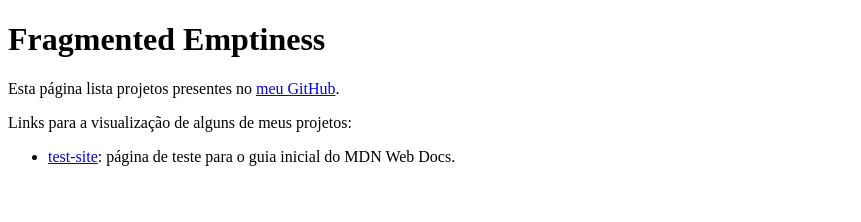
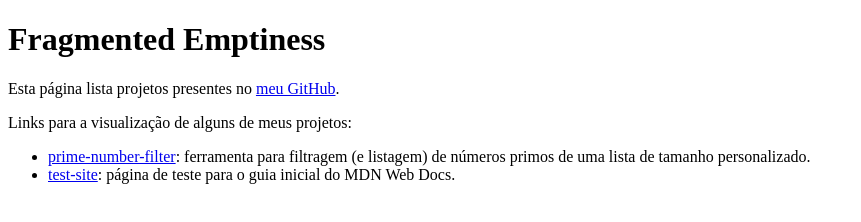
Before and after one commit to fragmentedemptiness/fragmentedemptiness.github.io, a plain HTML site: page index.html in a window 1280 px wide. Shown: the whole page, without its empty margins (0-861 px from the left). Drawn offline with Linux system fonts and the light colour scheme.

Commit message:
Adição de projeto O projeto "prime-number-filter" foi adicionado como o primeiro item da lista de projetos.

```diff
--- a/index.html
+++ b/index.html
@@ -10,6 +10,7 @@
     <p>Esta página lista projetos presentes no <a href="https://github.com/fragmentedemptiness">meu GitHub</a>.</p>
     <p>Links para a visualização de alguns de meus projetos:</p>
     <ul>
+      <li><a href="https://github.com/fragmentedemptiness/prime-number-filter">prime-number-filter</a>: ferramenta para filtragem (e listagem) de números primos de uma lista de tamanho personalizado.</li>
       <li><a href="https://fragmentedemptiness.github.io/test-site/">test-site</a>: página de teste para o guia inicial do MDN Web Docs.</li>
     </ul>
   </body>
```
